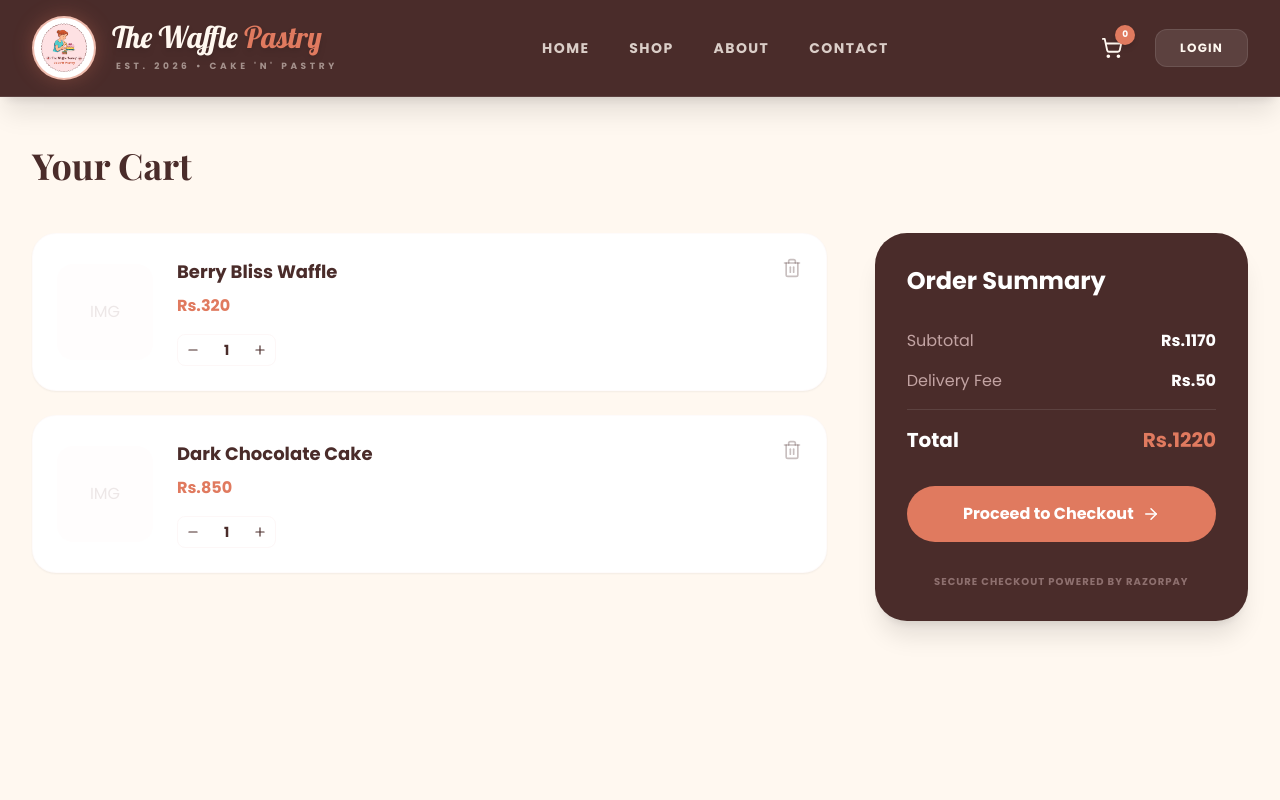
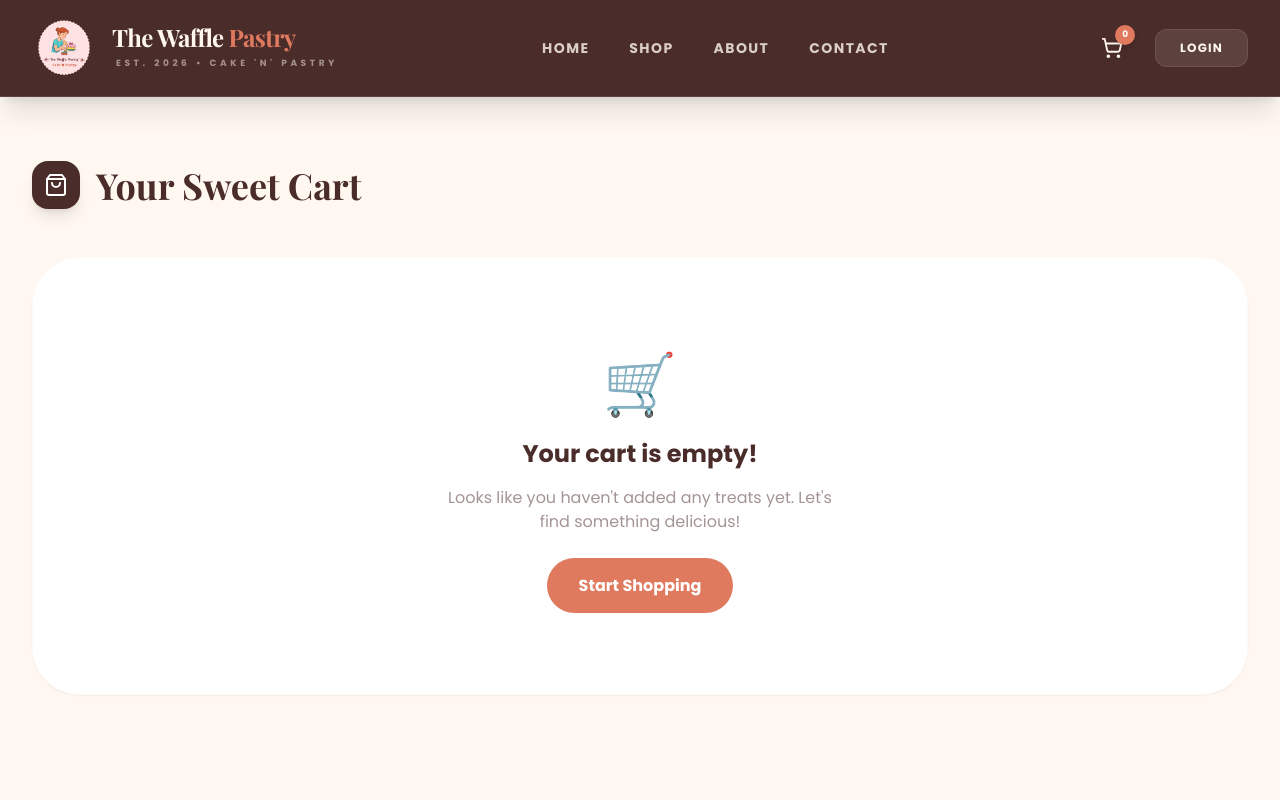
Before and after one commit to Muthu1828/The-Waffle-Pastry, a Next.js app in the folder client/: page /cart in a window 1280 px wide. Shown: the top 800 px of the page. Built offline with nearby package versions, Linux system fonts and the light colour scheme; a web font is replaced by a local one.

Commit message:
Final Cart stability, Location-based delivery, and Logo/Font refinements

```diff
--- a/client/src/app/cart/page.tsx
+++ b/client/src/app/cart/page.tsx
@@ -1,96 +1,143 @@
 'use client'
 
-import React from 'react'
+import React, { useState } from 'react'
 import Link from 'next/link'
-import { Trash2, Plus, Minus, ArrowRight, ShoppingBag } from 'lucide-react'
+import { Trash2, Plus, Minus, ShoppingBag, ArrowRight, Truck } from 'lucide-react'
+import { useCart } from '../../context/CartContext'
+import { motion, AnimatePresence } from 'framer-motion'
 
 const CartPage = () => {
-  const cartItems = [
-    { id: 1, name: 'Berry Bliss Waffle', price: 320, qty: 1, image: '/p1.jpg' },
-    { id: 2, name: 'Dark Chocolate Cake', price: 850, qty: 1, image: '/p2.jpg' },
-  ]
+  const { cartItems, removeFromCart, decrementQty, addToCart, clearCart, subtotal } = useCart()
+  const [location, setLocation] = useState('Local') // Default location
 
-  const subtotal = cartItems.reduce((acc, item) => acc + item.price * item.qty, 0)
-  const deliveryFee = 50
+  // Delivery fee based on location
+  const deliveryFees: { [key: string]: number } = {
+    'Local': 50,
+    'City': 100,
+    'Outskirts': 250
+  }
+
+  const deliveryFee = cartItems.length > 0 ? deliveryFees[location] : 0
   const total = subtotal + deliveryFee
 
   return (
-    <div className="max-w-7xl mx-auto px-4 sm:px-6 lg:px-8 py-12">
-      <h1 className="font-heading text-4xl font-bold text-secondary mb-12">Your Cart</h1>
-
-      {cartItems.length > 0 ? (
-        <div className="grid grid-cols-1 lg:grid-cols-3 gap-12">
-          {/* Items List */}
-          <div className="lg:col-span-2 space-y-6">
-            {cartItems.map((item) => (
-              <div key={item.id} className="bg-white p-6 rounded-3xl shadow-sm border border-primary/10 flex items-center gap-6">
-                <div className="w-24 h-24 bg-primary/5 rounded-2xl shrink-0 flex items-center justify-center text-secondary/10">
-                   IMG
+    <div className="max-w-7xl mx-auto px-4 sm:px-6 lg:px-8 py-16 min-h-[80vh]">
+      <div className="flex items-center gap-4 mb-12">
+        <div className="w-12 h-12 bg-[#4A2C2A] text-white rounded-2xl flex items-center justify-center shadow-lg">
+           <ShoppingBag size={24} />
+        </div>
+        <h1 className="font-heading text-4xl font-bold text-secondary">Your Sweet Cart</h1>
       </div>
 
-                <div className="flex-1 space-y-2">
-                  <div className="flex justify-between items-start">
-                    <h3 className="font-bold text-secondary text-lg">{item.name}</h3>
-                    <button className="text-secondary/30 hover:text-red-500 transition-colors">
+      {cartItems.length === 0 ? (
+        <div className="text-center py-24 bg-white rounded-[3rem] shadow-sm border border-primary/10">
+           <div className="text-6xl mb-6">🛒</div>
+           <h2 className="text-2xl font-bold text-secondary mb-4">Your cart is empty!</h2>
+           <p className="text-secondary/50 mb-10 max-w-sm mx-auto">Looks like you haven't added any treats yet. Let's find something delicious!</p>
+           <Link href="/shop" className="btn-primary">Start Shopping</Link>
+        </div>
+      ) : (
+        <div className="grid grid-cols-1 lg:grid-cols-3 gap-12">
+          {/* Cart Items List */}
+          <div className="lg:col-span-2 space-y-6">
+            <AnimatePresence>
+               {cartItems.map((item: any) => (
+                 <motion.div
+                   key={item._id}
+                   initial={{ opacity: 0, y: 20 }}
+                   animate={{ opacity: 1, y: 0 }}
+                   exit={{ opacity: 0, x: -100 }}
+                   className="flex flex-col sm:flex-row items-center gap-6 p-6 bg-white rounded-[2rem] border border-primary/10 shadow-sm hover:shadow-md transition-shadow"
+                 >
+                    <div className="w-24 h-24 bg-background rounded-2xl overflow-hidden flex-shrink-0">
+                       <img src={item.image} alt={item.name} className="w-full h-full object-cover" />
+                    </div>
+
+                    <div className="flex-1 text-center sm:text-left">
+                       <h3 className="font-bold text-lg text-secondary">{item.name}</h3>
+                       <p className="text-accent font-bold">Rs. {item.price}</p>
+                    </div>
+
+                    <div className="flex items-center gap-4 bg-background px-4 py-2 rounded-xl">
+                       <button
+                         onClick={() => decrementQty(item._id)}
+                         className="p-1 hover:text-red-500 transition-colors"
+                        >
+                          <Minus size={16} />
+                       </button>
+                       <span className="font-bold text-secondary w-4 text-center">{item.qty}</span>
+                       <button
+                         onClick={() => addToCart(item)}
+                         className="p-1 hover:text-accent transition-colors"
+                       >
+                          <Plus size={16} />
+                       </button>
+                    </div>
+
+                    <div className="text-right min-w-[100px]">
+                       <p className="font-bold text-secondary">Rs. {item.price * item.qty}</p>
+                    </div>
+
+                    <button
+                      onClick={() => removeFromCart(item._id)}
+                      className="p-3 text-secondary/20 hover:text-red-500 hover:bg-red-50 rounded-xl transition-all"
+                    >
                        <Trash2 size={20} />
                     </button>
-                  </div>
-                  <p className="text-accent font-bold">Rs.{item.price}</p>
+                 </motion.div>
+               ))}
+            </AnimatePresence>
 
-                  <div className="flex items-center gap-4 pt-2">
-                     <div className="flex items-center border border-primary/20 rounded-lg">
-                        <button className="p-2 hover:bg-primary/5"><Minus size={14} /></button>
-                        <span className="px-4 font-bold text-sm">{item.qty}</span>
-                        <button className="p-2 hover:bg-primary/5"><Plus size={14} /></button>
-                     </div>
-                  </div>
-                </div>
-              </div>
-            ))}
+            <button
+              onClick={clearCart}
+              className="text-sm font-bold text-secondary/40 hover:text-red-500 uppercase tracking-widest ml-4 transition-colors"
+            >
+               Empty Cart
+            </button>
           </div>
 
-          {/* Summary */}
-          <div className="lg:col-span-1">
-            <div className="bg-secondary text-white p-8 rounded-[2rem] shadow-xl sticky top-28 space-y-8">
-               <h3 className="text-2xl font-bold">Order Summary</h3>
+          {/* Order Summary */}
+          <div className="space-y-6">
+             <div className="bg-white rounded-[2.5rem] p-8 border border-primary/10 shadow-xl relative overflow-hidden">
+                <div className="absolute top-0 right-0 w-32 h-32 bg-accent/5 rounded-full blur-3xl" />
+                <h2 className="text-xl font-bold text-secondary mb-8">Order Summary</h2>
 
-               <div className="space-y-4 text-primary/70">
-                  <div className="flex justify-between">
+                <div className="space-y-4 text-sm font-medium">
+                   <div className="flex justify-between text-secondary/60">
                       <span>Subtotal</span>
-                     <span className="text-white font-bold">Rs.{subtotal}</span>
+                      <span className="text-secondary">Rs. {subtotal}</span>
                    </div>
-                  <div className="flex justify-between">
-                     <span>Delivery Fee</span>
-                     <span className="text-white font-bold">Rs.{deliveryFee}</span>
-                  </div>
-                  <div className="border-t border-white/10 pt-4 flex justify-between text-xl text-white">
-                     <span className="font-bold">Total</span>
-                     <span className="font-bold text-accent">Rs.{total}</span>
+
+                   <div className="space-y-3">
+                      <div className="flex justify-between text-secondary/60 items-center">
+                         <span className="flex items-center gap-2"><Truck size={14} /> Delivery Location</span>
+                         <select
+                           value={location}
+                           onChange={(e) => setLocation(e.target.value)}
+                           className="bg-background border-none text-secondary font-bold text-xs p-1 rounded-lg outline-none cursor-pointer"
+                         >
+                            <option value="Local">Local (Rs. 50)</option>
+                            <option value="City">City (Rs. 100)</option>
+                            <option value="Outskirts">Outskirts (Rs. 250)</option>
+                         </select>
                       </div>
                    </div>
 
-               <Link href="/checkout" className="btn-primary w-full flex items-center justify-center gap-2 py-4">
-                  Proceed to Checkout <ArrowRight size={18} />
-               </Link>
+                   <div className="border-t border-primary/10 pt-4 flex justify-between text-lg font-bold text-secondary">
+                      <span>Total</span>
+                      <span className="text-accent text-2xl">Rs. {total}</span>
+                   </div>
+                </div>
 
-               <p className="text-[10px] text-center text-primary/40 uppercase tracking-widest font-bold">
-                  Secure checkout powered by Razorpay
+                <button className="w-full btn-primary py-5 mt-10 flex items-center justify-center gap-2 group shadow-xl shadow-accent/20">
+                   Checkout Now <ArrowRight size={20} className="group-hover:translate-x-1 transition-transform" />
+                </button>
+             </div>
+
+             <p className="text-[10px] text-secondary/30 text-center font-bold uppercase tracking-widest px-4">
+                Prices include all taxes. Secure payments powered by Razorpay.
              </p>
           </div>
-          </div>
-        </div>
-      ) : (
-        <div className="text-center py-24 space-y-8">
-           <div className="w-24 h-24 bg-primary/10 rounded-full flex items-center justify-center text-accent mx-auto">
-              <ShoppingBag size={48} />
-           </div>
-           <div className="space-y-2">
-              <h2 className="text-3xl font-bold text-secondary">Your cart is empty</h2>
-              <p className="text-secondary/50">Looks like you haven't added any treats yet.</p>
-           </div>
-           <Link href="/shop" className="btn-primary inline-block">
-              Start Shopping
-           </Link>
         </div>
       )}
     </div>
--- a/client/src/components/Navbar.tsx
+++ b/client/src/components/Navbar.tsx
@@ -26,15 +26,15 @@
         <div className="flex justify-between items-center h-24">
           {/* Logo */}
           <Link href="/" className="flex items-center gap-4 group">
-            <div className="w-16 h-16 bg-white rounded-full p-0.5 overflow-hidden transition-all group-hover:scale-110 duration-500 shadow-[0_0_20px_rgba(224,122,95,0.3)] border-2 border-[#E07A5F]/50">
+            <div className="w-16 h-16 transition-transform group-hover:scale-110 duration-500">
                <img
                   src="/logo.png"
                   alt="The Waffle Pastry"
-                  className="w-full h-full object-cover rounded-full"
+                  className="w-full h-full object-contain"
                />
             </div>
             <div className="flex flex-col">
-               <span className="font-lobster text-3xl text-[#FFF8F0] leading-none drop-shadow-md">
+               <span className="font-heading text-2xl font-bold text-[#FFF8F0] leading-none tracking-tight">
                  The Waffle <span className="text-[#E07A5F]">Pastry</span>
                </span>
                <span className="text-[9px] uppercase tracking-[0.4em] text-[#FFF8F0]/50 font-black mt-2 ml-1">Est. 2026 • Cake 'N' Pastry</span>
--- a/client/src/context/CartContext.tsx
+++ b/client/src/context/CartContext.tsx
@@ -30,13 +30,23 @@
     setCartItems(prev => prev.filter(item => item._id !== id))
   }
 
+  const decrementQty = (id: string) => {
+    setCartItems(prev => {
+      const item = prev.find(i => i._id === id)
+      if (item && item.qty > 1) {
+        return prev.map(i => i._id === id ? { ...i, qty: i.qty - 1 } : i)
+      }
+      return prev.filter(i => i._id !== id)
+    })
+  }
+
   const clearCart = () => setCartItems([])
 
   const subtotal = cartItems.reduce((acc, item) => acc + item.price * item.qty, 0)
   const cartCount = cartItems.reduce((acc, item) => acc + item.qty, 0)
 
   return (
-    <CartContext.Provider value={{ cartItems, addToCart, removeFromCart, clearCart, subtotal, cartCount }}>
+    <CartContext.Provider value={{ cartItems, addToCart, removeFromCart, decrementQty, clearCart, subtotal, cartCount }}>
       {children}
     </CartContext.Provider>
   )
```
Lines whose indentation alone changed are shown as unchanged.
